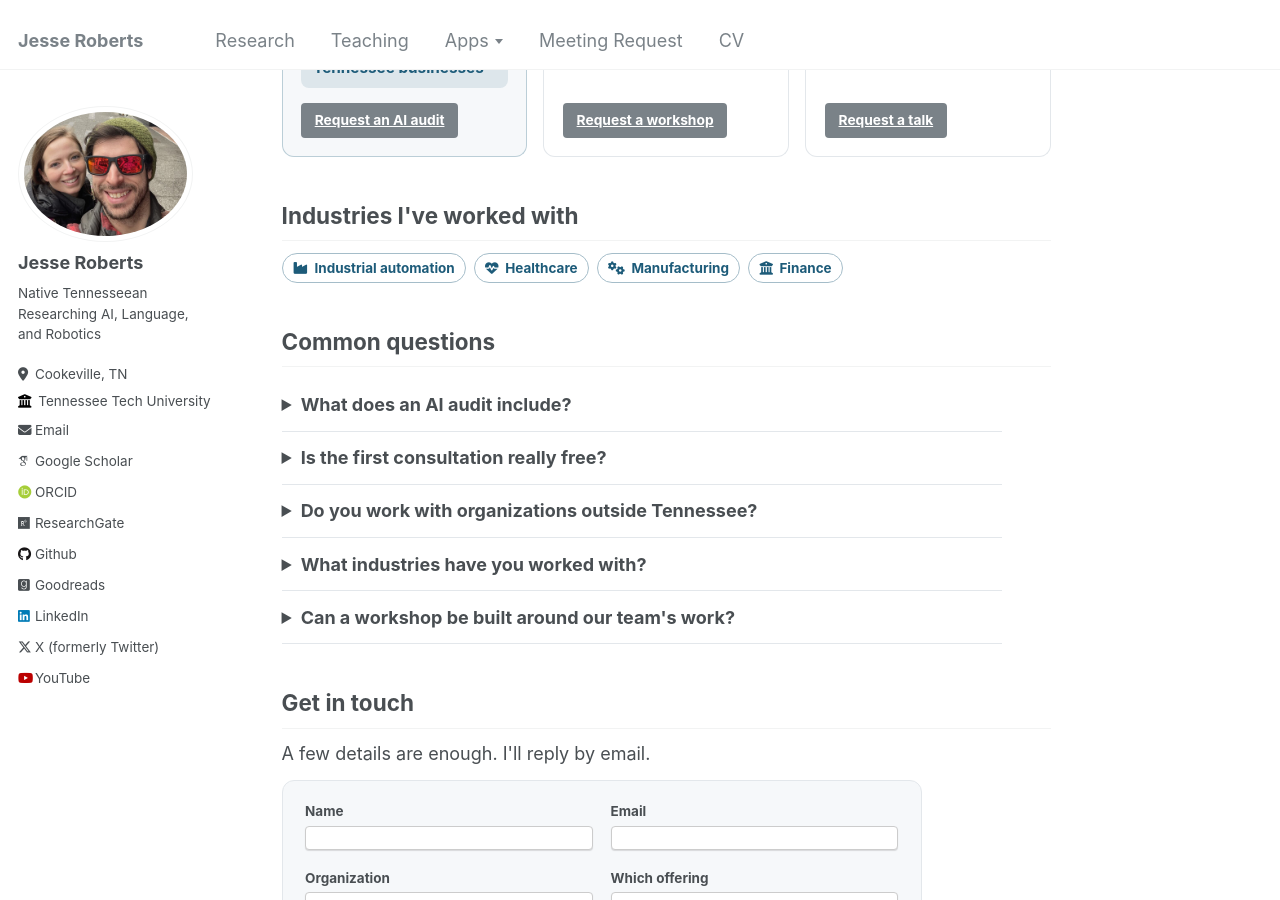
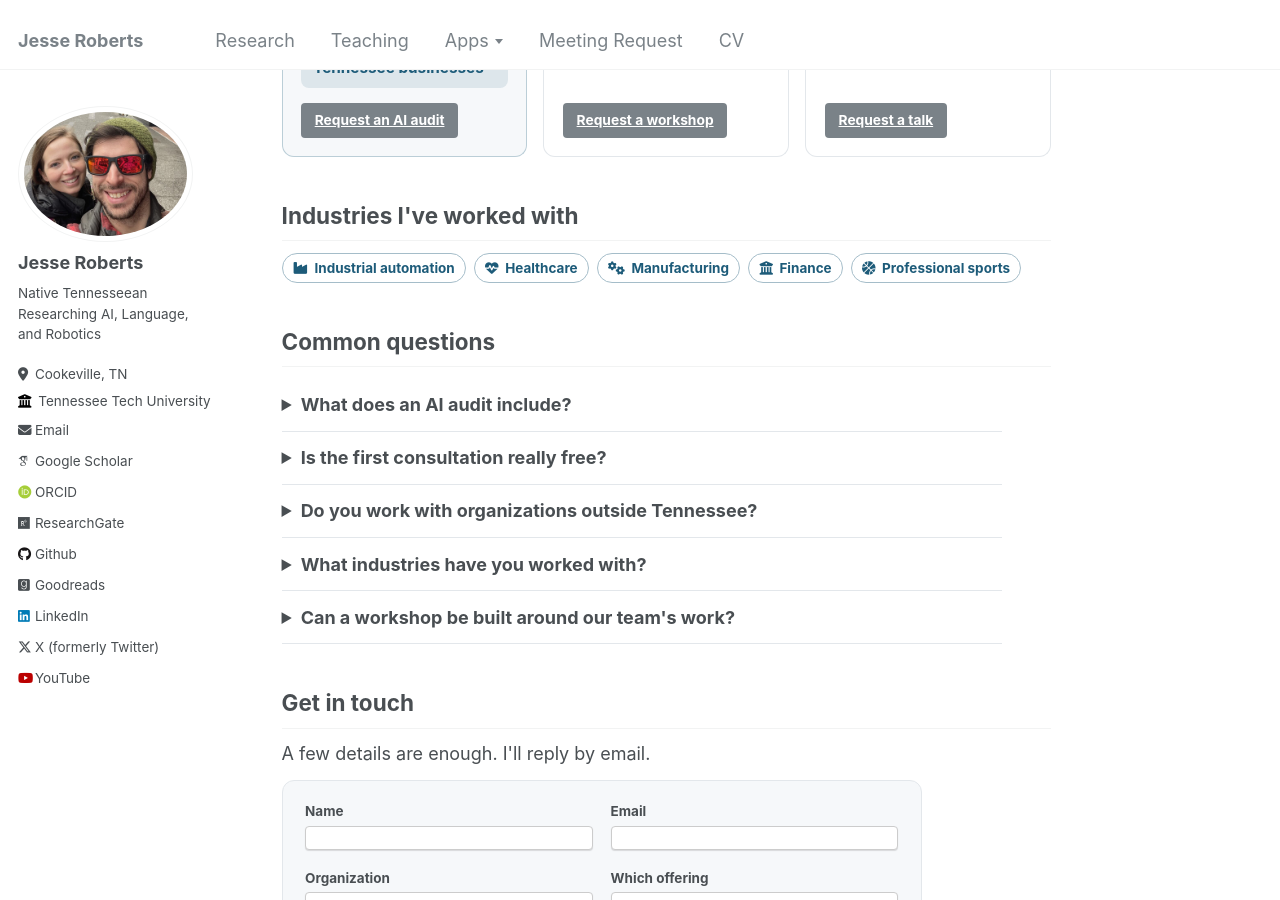
Before and after one commit to JesseTNRoberts/New-site-test, a Jekyll site: the page built from _pages/services.html, in a window 1280 px wide and 900 px high, scrolled down 900 px. Built offline with Jekyll 4.4.1, drawn with Linux system fonts in a browser that asks for light colours; some web fonts are replaced.

Commit message:
Services: add professional sports to the industries
Jesse has consulted with an NBA team. Listed as an industry, not named,
in line with the rule for clients.

Co-Authored-By: Claude Opus 5.5 <noreply@anthropic.com>
Claude-Session: https://claude.ai/code/session_01BWpusBycuS7rDY9WRWLMsn

```diff
--- a/_data/services.yml
+++ b/_data/services.yml
@@ -82,6 +82,9 @@ industries:
     icon: fas fa-cogs
   - name: "Finance"
     icon: fas fa-university
+  # An NBA team, the Memphis Grizzlies (Jesse, 2026-11-04). Not named unless Jesse says so.
+  - name: "Professional sports"
+    icon: fas fa-basketball-ball
 
 # Common questions, shown collapsed and also as FAQPage structured data for search.
 # Claude's drafts from what the page already says (2026-11-04), except the audit and free consultation answers, which are Jesse's. Jesse to correct or replace.
@@ -96,7 +99,7 @@ faq:
   - q: "Do you work with organizations outside Tennessee?"
     a: "Yes. I'm based in Cookeville and work with organizations across Tennessee and online."
   - q: "What industries have you worked with?"
-    a: "Industrial automation, healthcare, manufacturing and finance."
+    a: "Industrial automation, healthcare, manufacturing, finance and professional sports."
   - q: "Can a workshop be built around our team's work?"
     a: "Yes. Workshops focus on practical AI integration and are built around your group's real tasks."
 
```
